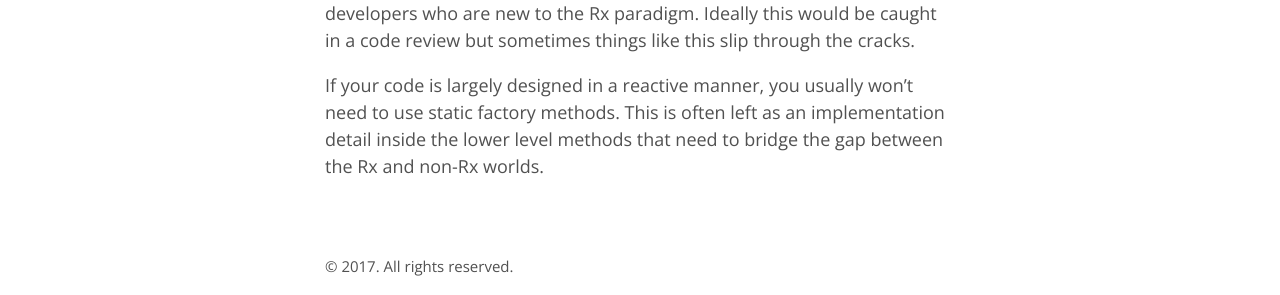
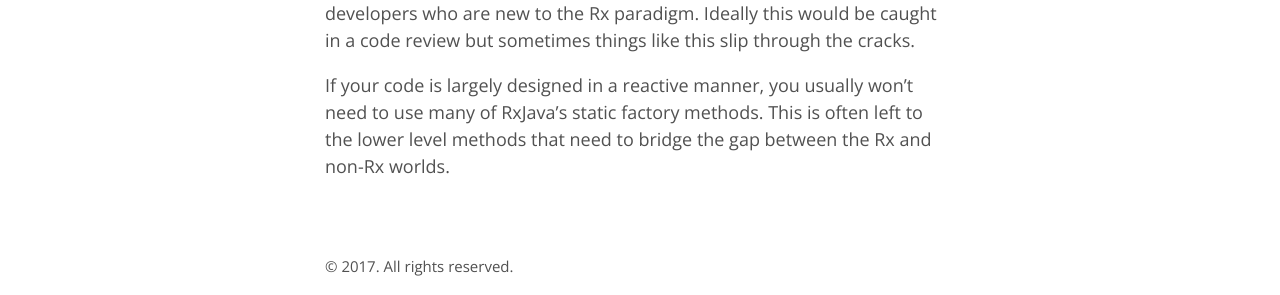
Before and after one commit to jpetitto/jpetitto.github.io, a Jekyll site: the page built from _posts/2017-12-27-rx-bridges.md, in a window 1280 px wide. Shown: the part 1111-1406 px from the top of the page. Built offline with Jekyll 4.4.1, drawn with Linux system fonts in a browser that asks for light colours; comment, search, counter and statistics services are not loaded.

Commit message:
Add clarification for using Rx static factory methods in Rx Bridges article

```diff
--- a/_posts/2017-12-27-rx-bridges.md
+++ b/_posts/2017-12-27-rx-bridges.md
@@ -29,4 +29,4 @@ The fact is, `Completable.fromAction(...)` simply executes its Action when it's
 
 This mistake seems obvious when pointed out, but at the time it was an honest and easy mistake to make. This is especially true when you have developers who are new to the Rx paradigm. Ideally this would be caught in a code review but sometimes things like this slip through the cracks.
 
-If your code is largely designed in a reactive manner, you usually won't need to use static factory methods. This is often left as an implementation detail inside the lower level methods that need to bridge the gap between the Rx and non-Rx worlds.
+If your code is largely designed in a reactive manner, you usually won't need to use many of RxJava's static factory methods. This is often left to the lower level methods that need to bridge the gap between the Rx and non-Rx worlds.
```
